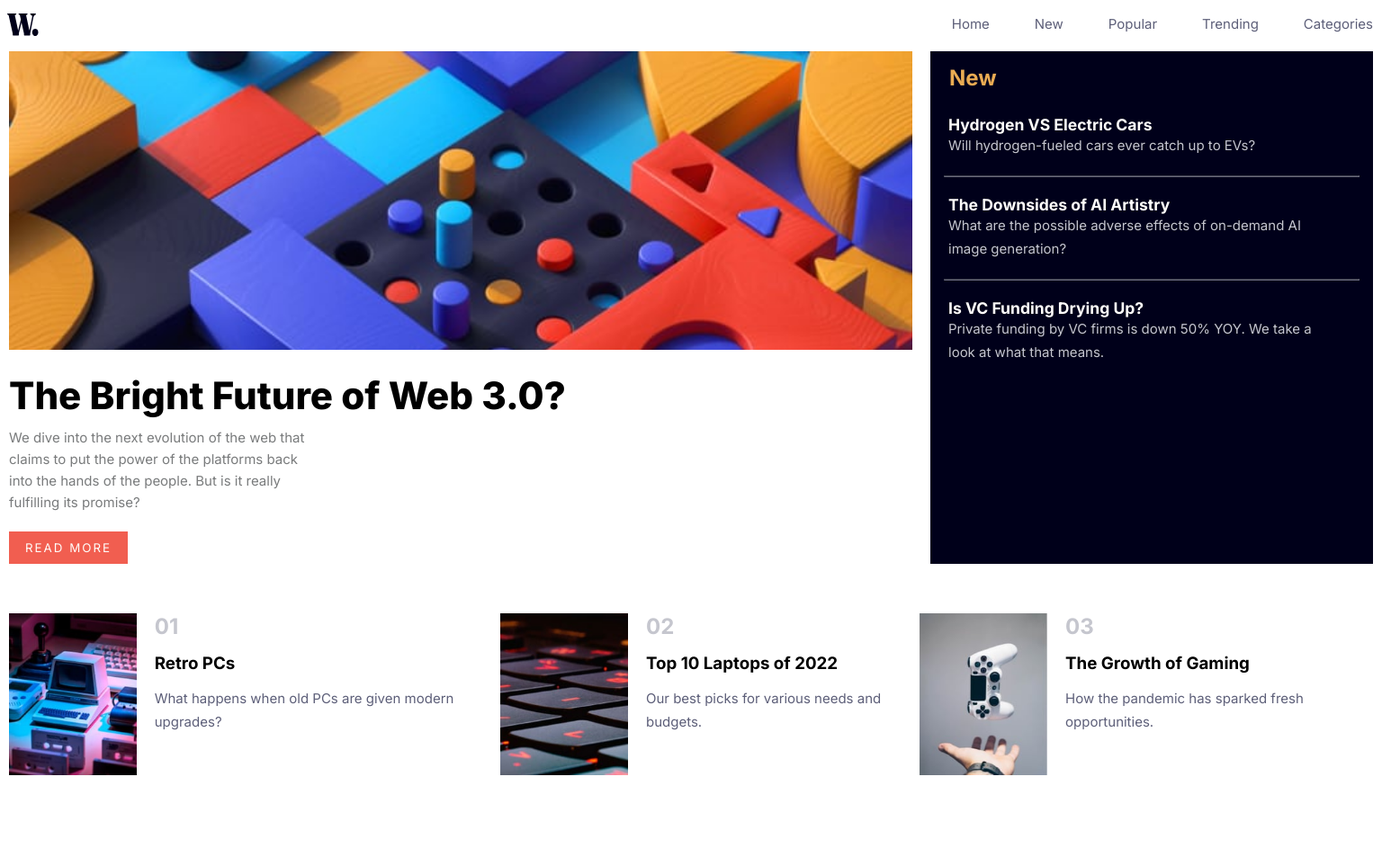
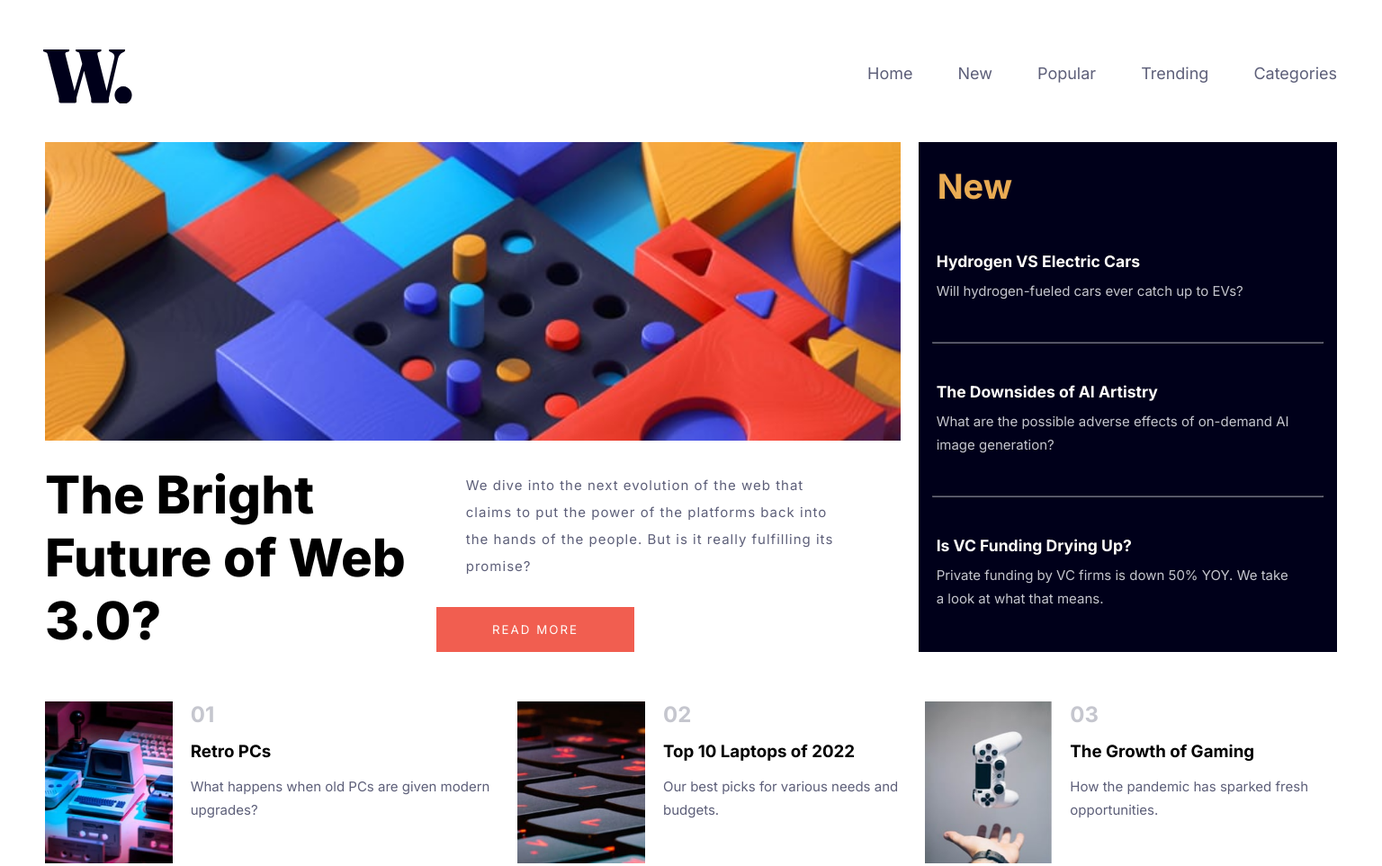
Before and after one commit to arenascode/News-homepage-FEMentor, a website: page index.html in a window 1536 px wide. Shown: the whole page at 90% size. Before the commit the page ends 862 px from the top, so only its background shows below. Drawn offline with Linux system fonts and the light colour scheme.

Commit message:
project finished. Ready to review

```diff
--- a/css/style.css
+++ b/css/style.css
@@ -33,12 +33,15 @@ html, body {
 }
 
 .logoNavbar {
+  background-image: url('../assets/images/logo.svg');
+  background-position:inherit;
+  background-size: cover;
+  background-repeat: no-repeat;
+  width: 50px;
+  height: 30px;
   margin: 15px 0px 8px 8px;
 }
-#logo {
-  width: 35px;
-  height: 25px;
-}
+
 #menuDesktop {
   display: none;
 }
@@ -78,6 +81,12 @@ html, body {
   justify-content: center;
   row-gap: 20px;
 }
+.linksNav {
+  display: flex;
+  flex-direction: column;
+  row-gap: 30px;
+  margin-top: -360px;
+}
 .linkItemNav {
   color: hsl(236, 13%, 42%);
   font-size: 15px;
@@ -115,7 +124,7 @@ html, body {
   font-weight: 400;
   font-size: 15px;
   line-height: 24px;
-  color: hsl(200, 1%, 48%);
+  color: hsl(236, 13%, 42%);
 }
 .section1 button {
   margin-top: 20px;
@@ -204,9 +213,24 @@ html, body {
 
 @media (min-width: 1440px){
 
+body {
+  margin: 40px;
+  }
 /* navBar */
+.navBar {
+  margin-bottom: 30px;
+}
 .menuNavbar {
   display: flex;
+  font-size: 20px;
+}
+.logoNavbar {
+  background-image: url('../assets/images/logo.svg');
+  background-position:center;
+  background-size: cover;
+  background-repeat: no-repeat;
+  width: 100px;
+  height: 60px;
 }
 .menuResponsive {
   display: none;
@@ -220,6 +244,8 @@ html, body {
 }
 .linkItemNav {
   color: hsl(236, 13%, 42%);
+  font-size: 18px;
+  font-weight: 400;
 }
 .linkItemNav:hover {
 
@@ -229,9 +255,6 @@ html, body {
 
 /* container  */
 
-/* .imgHome {
-  width: 70%;
-} */
 #container {
     display: grid;
     grid-template-columns: 2fr 1fr;
@@ -244,18 +267,48 @@ html, body {
 }
 .section1 {
   grid-area: col1;
+  display: flex;
+  flex-wrap: wrap;
+  justify-content: flex-start;
+  column-gap: 40px;
+}
+.section1 h1 {
+  font-size: 58px;
+  font-weight: 800;
+  width: 45%;
+}
+.section1 p {
+  font-size: 15px;
+  font-weight: 400;
+  letter-spacing: 1px;
+  line-height: 30px;
+  text-align: left;
+  width: 440px;
+  padding-right: 10px;
+}
+.section1 button {
+  margin-left: 435px;
+  margin-top: -50px;
+  width: 220px;
 }
 .section2 {
   grid-area: sec2;
+  justify-content: space-around;
+}
+.section2 h2 {
+  font-size: 38px;
+  font-weight: 600;
+}
+.subsect2-p {
+  row-gap: 10px;
 }
 .section3 {
   flex-direction: row;
   grid-area: sec3;
+  column-gap: 28px;
 }
 }
 
 /* grids  */
 
-    /* display: grid;
-    grid-template-columns: 1000px 400px;
-    grid-template-rows: 60% 40%; */
+    /* only left order each section in base to width of screen*/
--- a/index.html
+++ b/index.html
@@ -16,7 +16,6 @@
 <body>
   <navbar class="navBar">
     <div class="logoNavbar">
-      <img id="logo" src="./assets/images/logo.svg" alt="logo">
     </div>
     <div id="menuDesktop">
       <a class="linkItemNav" href="#">Home</a>
@@ -30,13 +29,13 @@
         <button id="closeModalBton">
           <img src="./assets/images/icon-menu-close.svg" alt="" height="20px" width="20px">
         </button>
-        <a class="linkItemNav" href="#">Home</a>
+        <div class="linksNav">
+          <a class="linkItemNav" href="#">Home</a>
         <a class="linkItemNav" href="#">New</a>
         <a class="linkItemNav" href="#">Popular</a>
         <a class="linkItemNav" href="#">Trending</a>
         <a class="linkItemNav" href="#">Categories</a>
-
-
+        </div>
       </div>
     </div>
     <div class=" menuResponsive">
```
